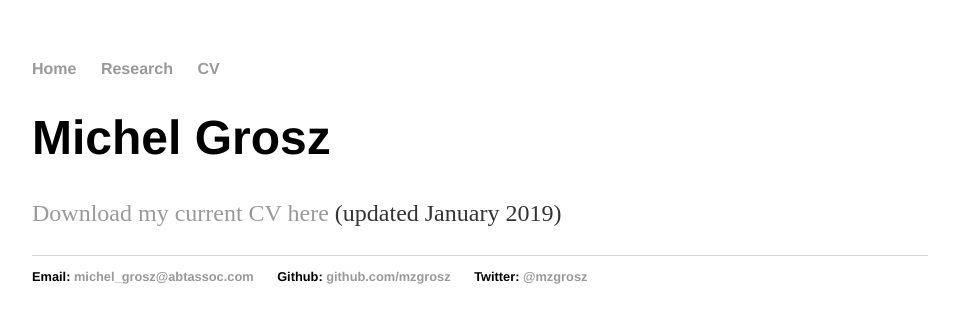
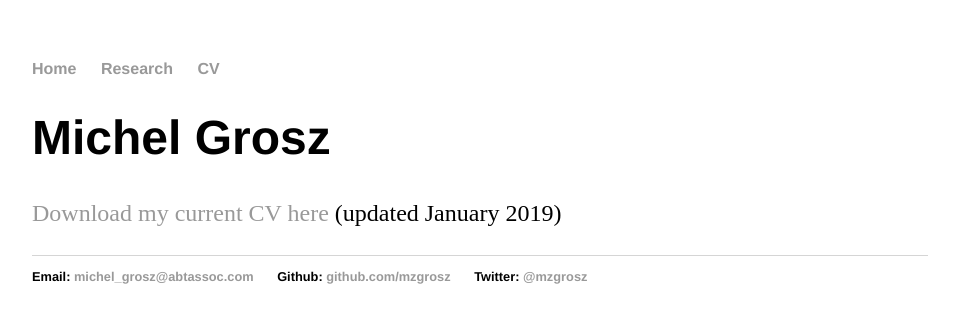
Before and after one commit to mzgrosz/mzgrosz.github.io, a Jekyll site: the page built from cv/index.html, in a window 1280 px wide. Shown: the top 323 px of the page, without its empty margins (160-1119 px from the left). Built offline with Jekyll 4.4.1, drawn with Linux system fonts in a browser that asks for light colours.

Commit message:
Update main.css

```diff
--- a/css/main.css
+++ b/css/main.css
@@ -26,7 +26,7 @@ h1 {
 p {
     font-size: 1.5em;
     line-height: 1.4em;
-    color: #333;
+    color: #2779271;
 }
 footer {
     border-top: 1px solid #d5d5d5;
```
